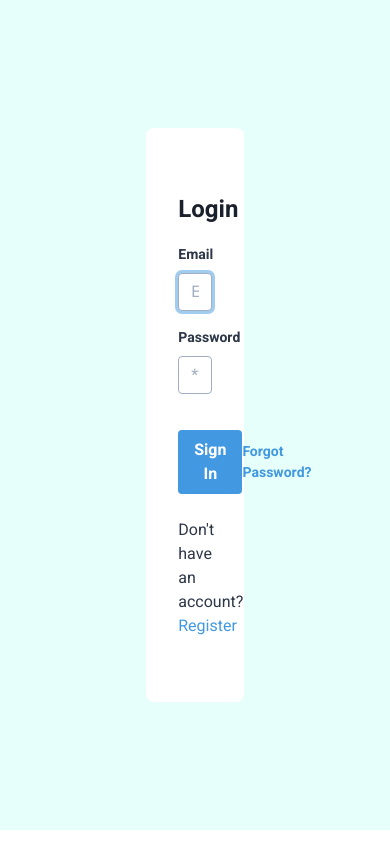
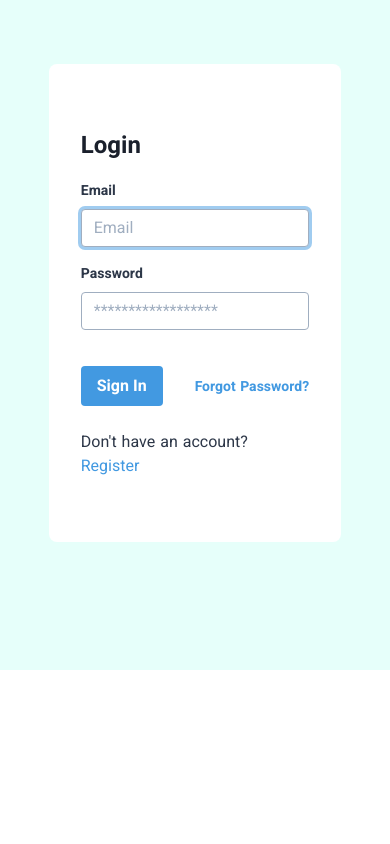
Before and after one commit to paeltech/Simplifaid-frontend, a Nuxt app: page /login in a window 390 px wide. Built offline with nearby package versions, Linux system fonts and the light colour scheme; no server answers.

Commit message:
Fixed auth pages mobile view

```diff
--- a/pages/login.vue
+++ b/pages/login.vue
@@ -1,7 +1,9 @@
 <template>
   <div>
-    <div class="container mx-auto w-1/4 h-full flex flex-col content-center justify-center">
-      <div class="px-8 py-16 rounded-lg bg-white mt-32 mb-32">
+    <div
+      class="container mx-auto w-3/4 md:w-1/4 h-full flex flex-col content-center justify-center"
+    >
+      <div class="px-8 py-16 rounded-lg bg-white mt-16 md:mt-32 mb-32">
         <h3 class="text-2xl font-bold mb-4">Login</h3>
 
         <form @submit.prevent="pressed">
--- a/pages/register.vue
+++ b/pages/register.vue
@@ -1,7 +1,9 @@
 <template>
   <div>
-    <div class="container mx-auto w-1/4 h-full flex flex-col content-center justify-center">
-      <div class="px-8 py-16 rounded-lg bg-white mt-32 mb-32">
+    <div
+      class="container mx-auto w-3/4 md:w-1/4 h-full flex flex-col content-center justify-center"
+    >
+      <div class="px-8 py-16 rounded-lg bg-white mt-16 md:mt-32 mb-32">
         <h3 class="text-2xl font-bold mb-4">Register</h3>
         <form @submit.prevent="pressed">
           <div class="mb-4">
```
